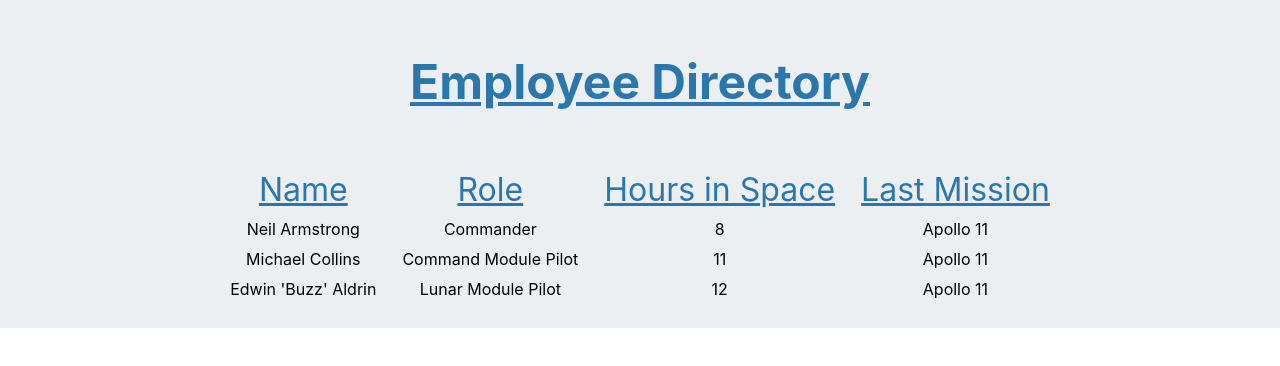
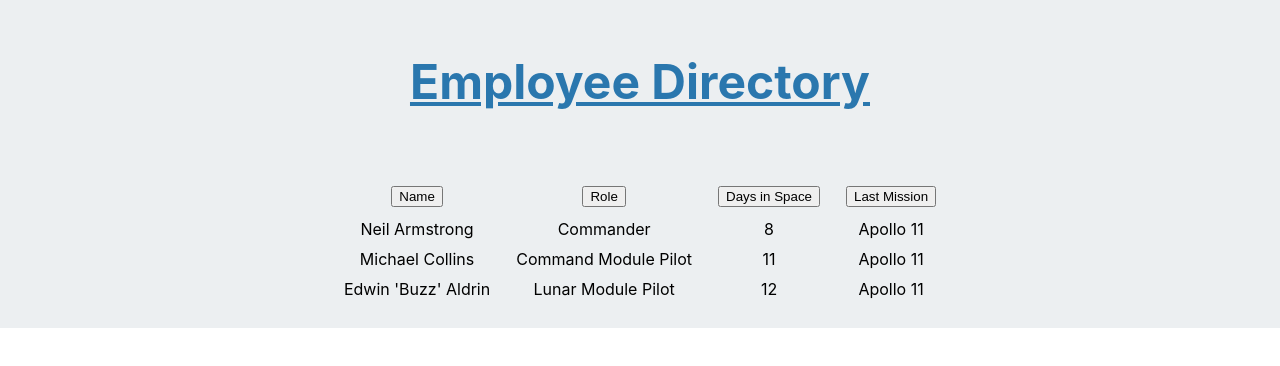
Before and after one commit to dfabert/EmployeeDirectory, a React (Create React App) app: page / in a window 1280 px wide. Shown: the top 366 px of the page. Built offline with nearby package versions, Linux system fonts and the light colour scheme.

Commit message:
sort functions now work for each heading

```diff
--- a/package.json
+++ b/package.json
@@ -6,6 +6,7 @@
     "@testing-library/jest-dom": "^5.11.6",
     "@testing-library/react": "^11.1.2",
     "@testing-library/user-event": "^12.2.2",
+    "axios": "^0.21.0",
     "react": "^17.0.1",
     "react-dom": "^17.0.1",
     "react-scripts": "4.0.0",
--- a/src/App.js
+++ b/src/App.js
@@ -6,22 +6,50 @@ import Title from "./components/Title";
 import employees from './components/employees.json';
 import './index.css';
 
+console.log(employees);
+
 class App extends Component {
   state = {
     employees
   };
 
-  removeEmployee = id => {
-    const employees = this.state.employees.filter(employee => employee.id !== id);
-    this.setState({ employees });
-  };
+  sortByHeading = heading => {
+    if(isNaN(employees[0][heading])){
+      console.log(employees);
+      let employeeSorted = employees.sort((a,b) => {
+        if(a[heading] < b[heading]) { return -1; }
+        if(a[heading] > b[heading]) { return 1; }
+        return 0;
+      });
+
+
+      console.log(employeeSorted);
+      this.setState({ employeeSorted });
+    }else{
+      let employeeSorted = employees.sort((a, b) => {
+        return b[heading] - a[heading];
+      });
+      console.log(employeeSorted);
+      this.setState({ employeeSorted });
+    }
+  }
+
+  filter = filter => {
+      console.log('Lets filter by ' + filter);
+      let employeeFiltered = employees.filter(employee => employee.role === filter)
+      console.log(employeeFiltered);
+      this.setState({ employeeFiltered });
+  }
+
 
   render() {
     return (
       <Wrapper>
         <Title>Employee Directory</Title>
         <table>
-          <TableHeader/>
+          <TableHeader
+            sortByHeading={this.sortByHeading}
+          />
             {this.state.employees.map(employee => (
               <EmployeeTable
                 id={employee.id}
--- a/src/components/TableHeader/index.js
+++ b/src/components/TableHeader/index.js
@@ -4,10 +4,10 @@ import "./style.css";
 function TableHeader(props) {
   return (
     <tr class = 'tableheading'>
-      <td>Name</td>
-      <td>Role</td>
-      <td>Hours in Space</td>
-      <td>Last Mission</td>
+      <td><button type="button" onClick={() => props.sortByHeading('name')}>Name</button></td>
+      <td><button type="button" onClick={() => props.sortByHeading('role')}>Role</button></td>
+      <td><button type="button" onClick={() => props.sortByHeading('days_in_space')}>Days in Space</button></td>
+      <td><button type="button" onClick={() => props.sortByHeading('last_mission')}>Last Mission</button></td>
     </tr>
   );
 }
```
Also changed, not shown: 1 other file (tests, documents, lock files or other folders).
